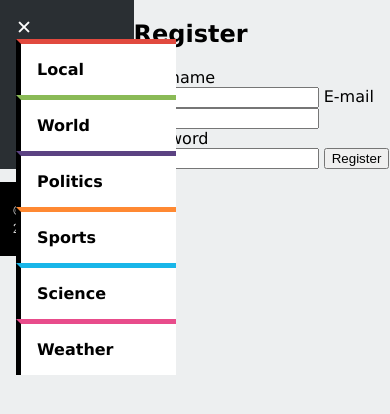
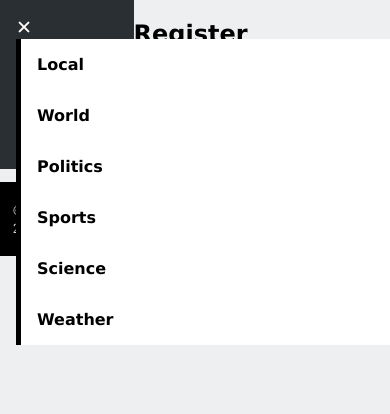
Before and after one commit to g-batalhao-a/LTW, a PHP site: page /register.html in a window 390 px wide, after a click that opens the changed part. Shown: the part 83-497 px from the top of the page. Run offline with PHP 8.4, Linux system fonts and the light colour scheme.

Commit message:
1.3 still WIP

```diff
--- a/TP02/responsive.css
+++ b/TP02/responsive.css
@@ -31,14 +31,14 @@
         display: none;
         position: absolute;
         background-color: #f9f9f9;
-        min-width: 160px;
+        width: 100%;
         z-index: 1;
     }
 
     #menu ul li{
-        display: none;
         float: none;
         border-left: 5px solid;
+        border-top: none;
         width: auto;
         text-decoration: none;
         text-align: left;
@@ -61,7 +61,7 @@
         display: block;
         position: absolute;
         background-color: #f9f9f9;
-        min-width: 160px;
+
     }
 
     #menu #hamburger:checked ~ ul li{
```
